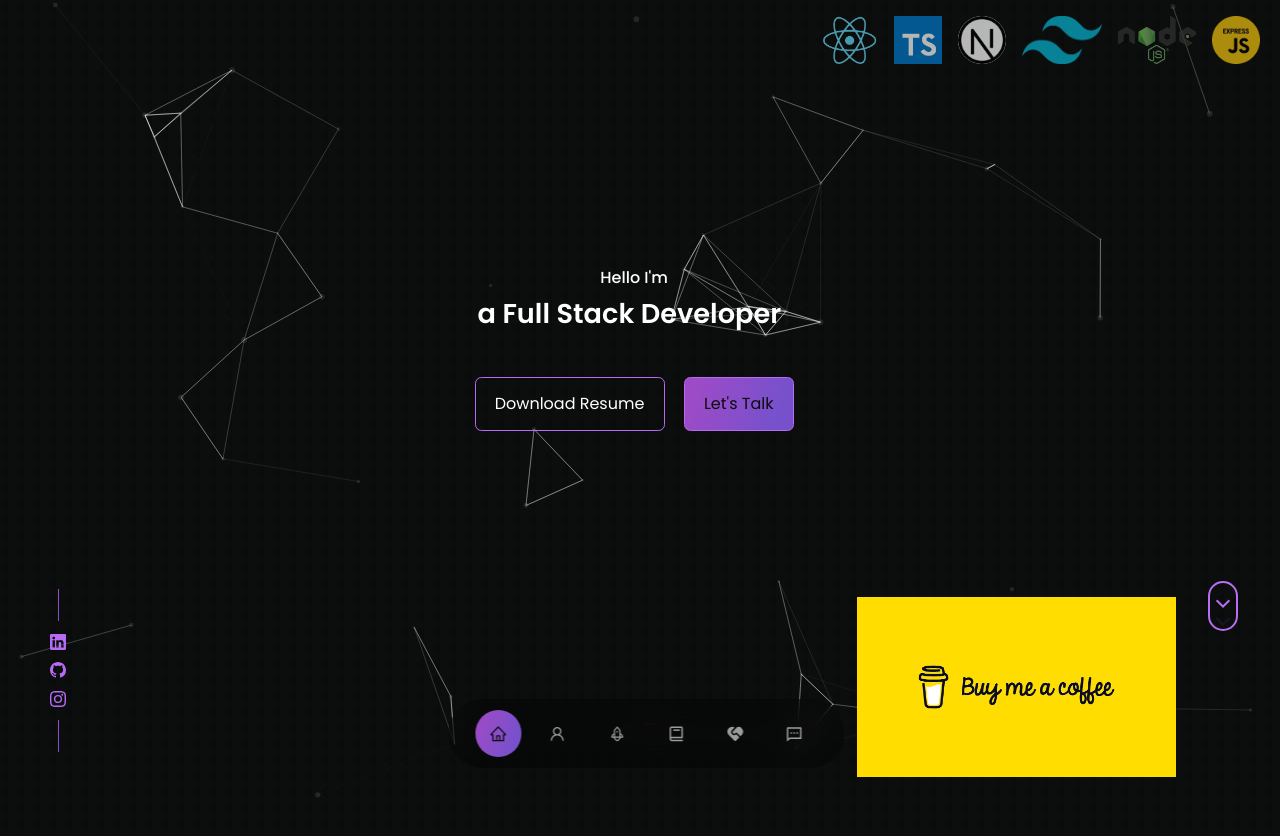
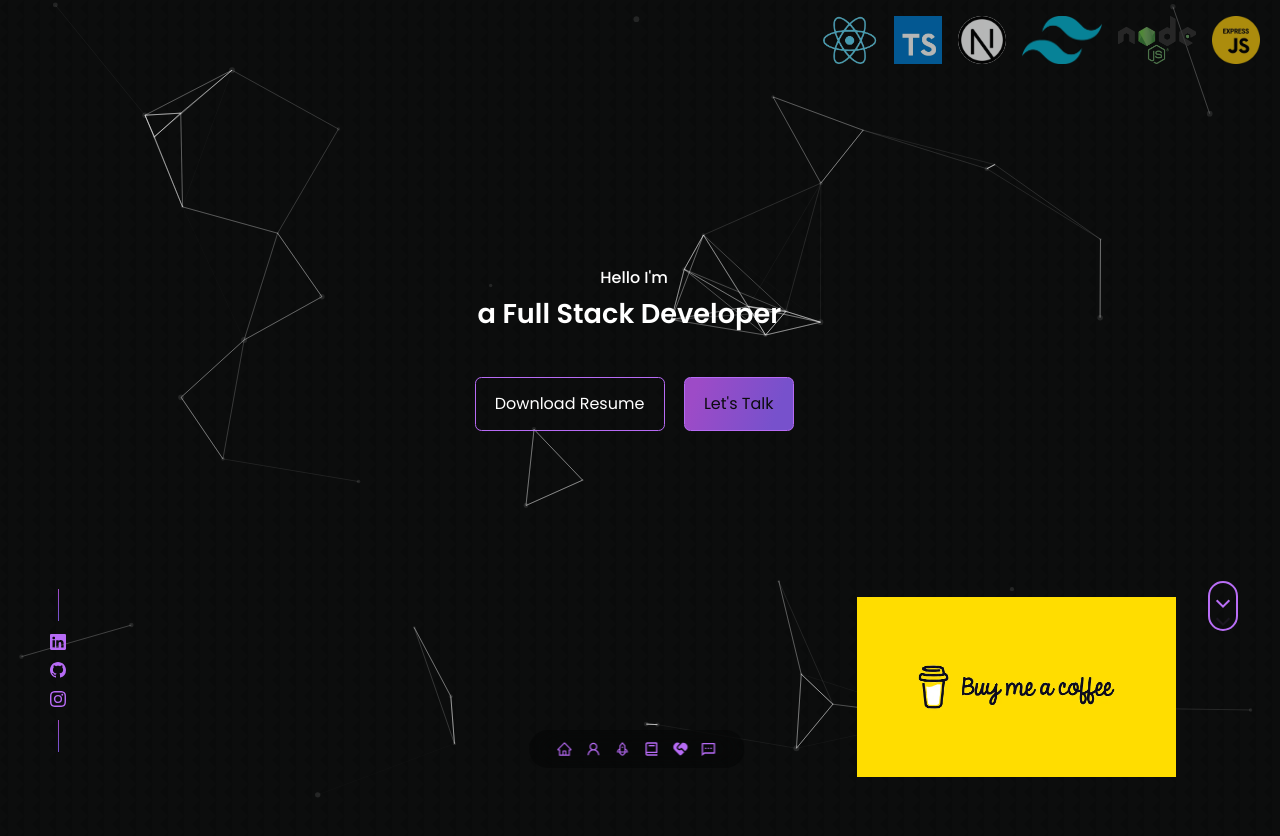
Before and after one commit to najrul04/portfolio_main, a React (Vite) app: page / in a window 1280 px wide. Shown: the top 836 px of the page. Built offline with nearby package versions, Linux system fonts and the light colour scheme.

Commit message:
changed nav css to make it responsible

```diff
--- a/src/components/nav/Nav.css
+++ b/src/components/nav/Nav.css
@@ -1,41 +1,22 @@
+.nav_container {
+  display: flex;
+  align-items: center;
+  justify-content: center;
+  position: fixed;
+  left: 23.5%;
+  right: 0;
+  bottom: 2rem;
+  height: auto;
+  z-index: 2;
+}
+
+
 nav {
   background: rgba(0, 0, 0, 0.3);
   width: max-content;
-  display: block;
   padding: 0.7rem 1.7rem;
-  z-index: 2;
-  position: fixed;
-  left: 47%;
-  transform: translateX(-50%);
-  bottom: 2rem;
   display: flex;
   gap: 0.8rem;
   border-radius: 3rem;
   backdrop-filter: blur(15px);
 }
-
-nav a {
-  background: transparent;
-  padding: 0.9rem;
-  border-radius: 50%;
-  display: flex;
-  color: var(--color-light);
-  font-size: 1.1rem;
-}
-
-nav a:hover {
-  background: rgba(0, 0, 0, 0.3);
-}
-
-nav a.active {
-  background: var(--color-primary-linear);
-  color: var(--color-bg);
-}
-
-/* ==================== Media Queries (Small Devices) ======================= */
-
-@media screen and (max-width: 600px) {
-  nav {
-    display: none;
-  }
-}
--- a/src/components/nav/Nav.jsx
+++ b/src/components/nav/Nav.jsx
@@ -49,7 +49,7 @@ const Nav = () => {
   }, []);
 
   return (
-    <div>
+    <div className="nav_container">
       <motion.nav
         initial={{ x: '-100vw' }}
         animate={{ x: '-12vw' }}
```
